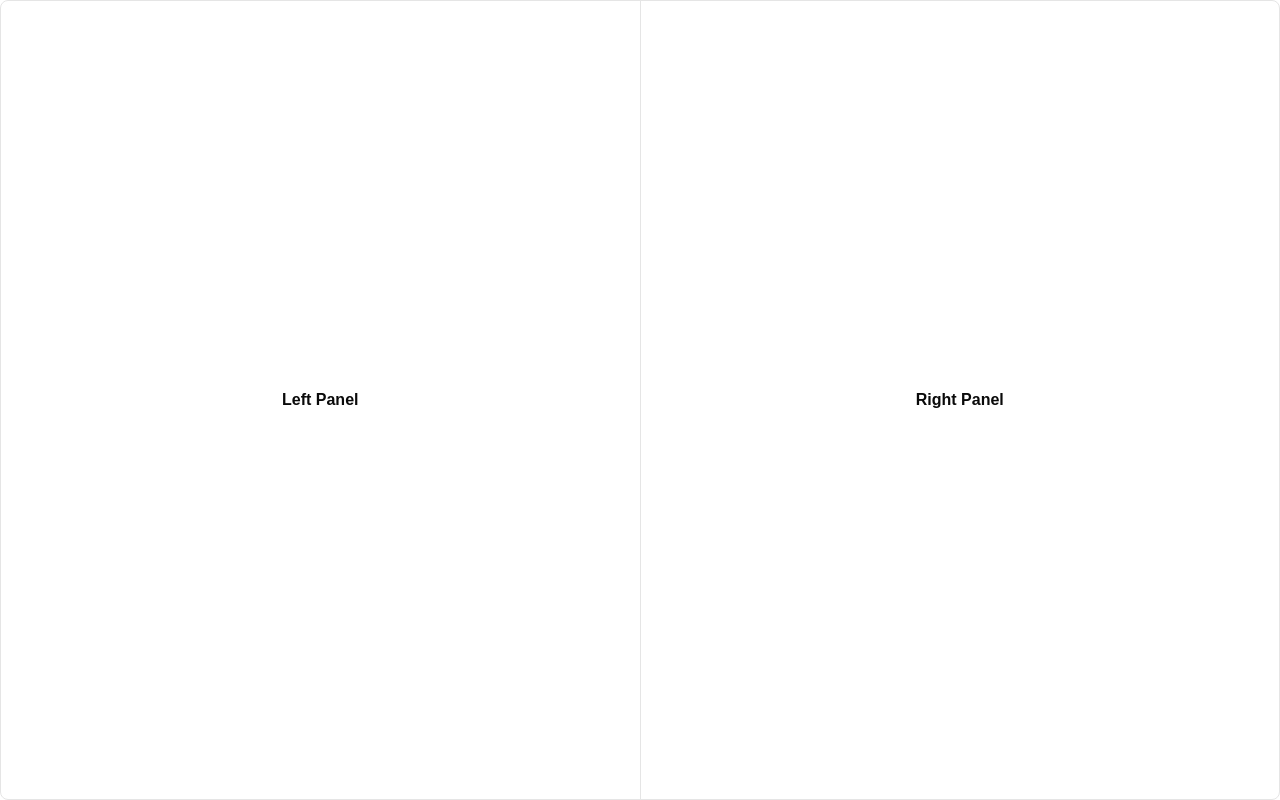
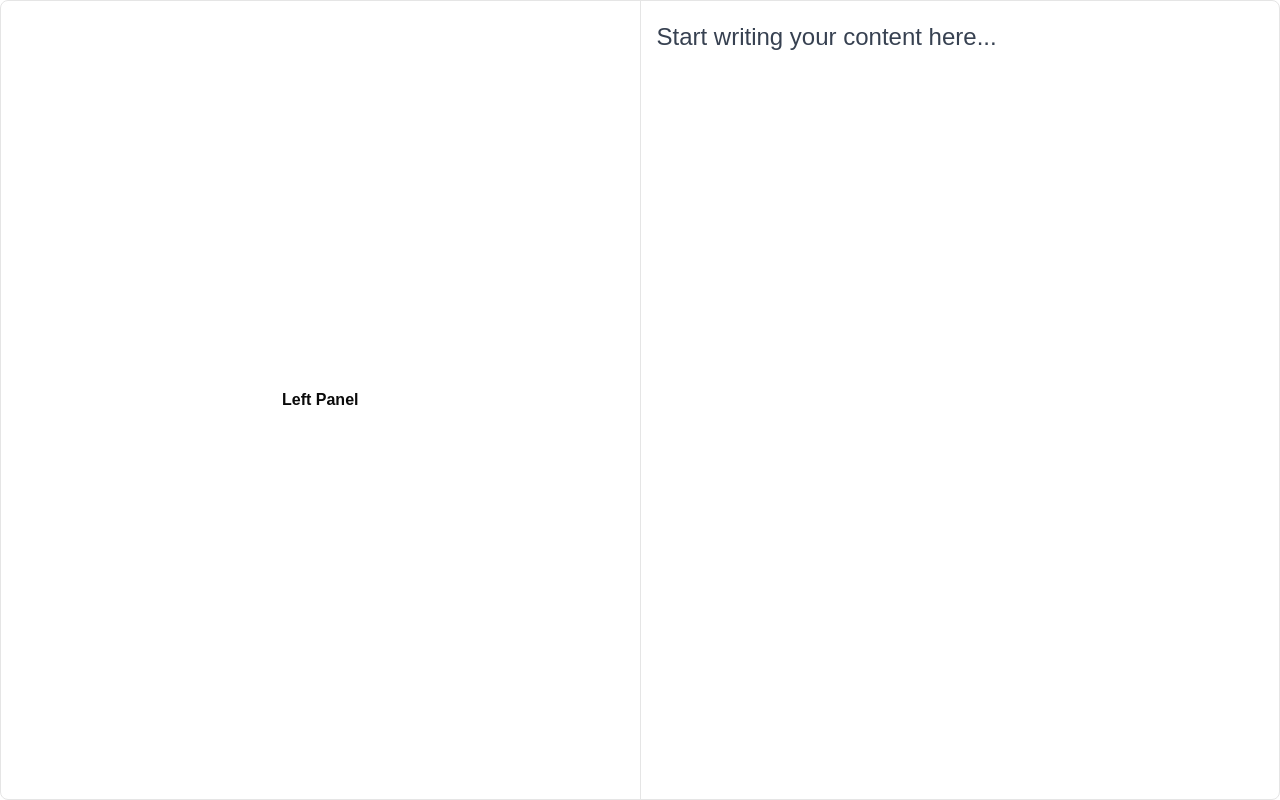
Before and after one commit to maxlibin/workspace, a Next.js app: page / in a window 1280 px wide. Built offline with nearby package versions, Linux system fonts and the light colour scheme.

Commit message:
Initialise the editor

```diff
--- a/package.json
+++ b/package.json
@@ -11,6 +11,10 @@
   "dependencies": {
     "@clerk/nextjs": "^6.5.2",
     "@radix-ui/react-slot": "^1.1.0",
+    "@tiptap/pm": "^2.10.3",
+    "@tiptap/react": "^2.10.3",
+    "@tiptap/starter-kit": "^2.10.3",
+    "@xyflow/react": "^12.3.6",
     "class-variance-authority": "^0.7.1",
     "clsx": "^2.1.1",
     "lucide-react": "^0.468.0",
@@ -22,6 +26,7 @@
     "tailwindcss-animate": "^1.0.7"
   },
   "devDependencies": {
+    "@tailwindcss/typography": "^0.5.15",
     "@types/node": "^20",
     "@types/react": "^18",
     "@types/react-dom": "^18",
--- a/src/app/page.tsx
+++ b/src/app/page.tsx
@@ -3,6 +3,8 @@ import {
   ResizablePanel,
   ResizablePanelGroup,
 } from "@/components/ui/resizable";
+import { LeftPanel } from "@/components/panels/LeftPanel";
+import { RightPanel } from "@/components/panels/RightPanel";
 
 export default function Home() {
   return (
@@ -12,15 +14,11 @@ export default function Home() {
         className="min-h-screen rounded-lg border"
       >
         <ResizablePanel defaultSize={50}>
-          <div className="flex h-full items-center justify-center p-6">
-            <span className="font-semibold">Left Panel</span>
-          </div>
+          <LeftPanel />
         </ResizablePanel>
         <ResizableHandle />
         <ResizablePanel defaultSize={50}>
-          <div className="flex h-full items-center justify-center p-6">
-            <span className="font-semibold">Right Panel</span>
-          </div>
+          <RightPanel />
         </ResizablePanel>
       </ResizablePanelGroup>
     </main>
--- /dev/null
+++ b/src/components/editor/TiptapEditor.tsx
@@ -0,0 +1,23 @@
+"use client";
+
+import { useEditor, EditorContent } from "@tiptap/react";
+import StarterKit from "@tiptap/starter-kit";
+
+export function TiptapEditor() {
+  const editor = useEditor({
+    extensions: [StarterKit],
+    content: "<p>Start writing your content here...</p>",
+    editorProps: {
+      attributes: {
+        class:
+          "prose prose-sm sm:prose lg:prose-lg xl:prose-2xl mx-auto focus:outline-none",
+      },
+    },
+  });
+
+  return (
+    <div className="h-full w-full p-4">
+      <EditorContent editor={editor} className="h-full" />
+    </div>
+  );
+}
--- /dev/null
+++ b/src/components/panels/LeftPanel.tsx
@@ -0,0 +1,7 @@
+export function LeftPanel() {
+  return (
+    <div className="flex h-full items-center justify-center p-6">
+      <span className="font-semibold">Left Panel</span>
+    </div>
+  );
+}
--- /dev/null
+++ b/src/components/panels/RightPanel.tsx
@@ -0,0 +1,9 @@
+import { TiptapEditor } from "../editor/TiptapEditor";
+
+export function RightPanel() {
+  return (
+    <div className="h-full w-full">
+      <TiptapEditor />
+    </div>
+  );
+}
--- a/tailwind.config.ts
+++ b/tailwind.config.ts
@@ -10,53 +10,53 @@ export default {
   theme: {
     extend: {
       colors: {
-  			background: 'hsl(var(--background))',
-  			foreground: 'hsl(var(--foreground))',
+        background: "hsl(var(--background))",
+        foreground: "hsl(var(--foreground))",
         card: {
-  				DEFAULT: 'hsl(var(--card))',
-  				foreground: 'hsl(var(--card-foreground))'
+          DEFAULT: "hsl(var(--card))",
+          foreground: "hsl(var(--card-foreground))",
         },
         popover: {
-  				DEFAULT: 'hsl(var(--popover))',
-  				foreground: 'hsl(var(--popover-foreground))'
+          DEFAULT: "hsl(var(--popover))",
+          foreground: "hsl(var(--popover-foreground))",
         },
         primary: {
-  				DEFAULT: 'hsl(var(--primary))',
-  				foreground: 'hsl(var(--primary-foreground))'
+          DEFAULT: "hsl(var(--primary))",
+          foreground: "hsl(var(--primary-foreground))",
         },
         secondary: {
-  				DEFAULT: 'hsl(var(--secondary))',
-  				foreground: 'hsl(var(--secondary-foreground))'
+          DEFAULT: "hsl(var(--secondary))",
+          foreground: "hsl(var(--secondary-foreground))",
         },
         muted: {
-  				DEFAULT: 'hsl(var(--muted))',
-  				foreground: 'hsl(var(--muted-foreground))'
+          DEFAULT: "hsl(var(--muted))",
+          foreground: "hsl(var(--muted-foreground))",
         },
         accent: {
-  				DEFAULT: 'hsl(var(--accent))',
-  				foreground: 'hsl(var(--accent-foreground))'
+          DEFAULT: "hsl(var(--accent))",
+          foreground: "hsl(var(--accent-foreground))",
         },
         destructive: {
-  				DEFAULT: 'hsl(var(--destructive))',
-  				foreground: 'hsl(var(--destructive-foreground))'
+          DEFAULT: "hsl(var(--destructive))",
+          foreground: "hsl(var(--destructive-foreground))",
         },
-  			border: 'hsl(var(--border))',
-  			input: 'hsl(var(--input))',
-  			ring: 'hsl(var(--ring))',
+        border: "hsl(var(--border))",
+        input: "hsl(var(--input))",
+        ring: "hsl(var(--ring))",
         chart: {
-  				'1': 'hsl(var(--chart-1))',
-  				'2': 'hsl(var(--chart-2))',
-  				'3': 'hsl(var(--chart-3))',
-  				'4': 'hsl(var(--chart-4))',
-  				'5': 'hsl(var(--chart-5))'
-  			}
+          "1": "hsl(var(--chart-1))",
+          "2": "hsl(var(--chart-2))",
+          "3": "hsl(var(--chart-3))",
+          "4": "hsl(var(--chart-4))",
+          "5": "hsl(var(--chart-5))",
+        },
       },
       borderRadius: {
-  			lg: 'var(--radius)',
-  			md: 'calc(var(--radius) - 2px)',
-  			sm: 'calc(var(--radius) - 4px)'
-  		}
-  	}
+        lg: "var(--radius)",
+        md: "calc(var(--radius) - 2px)",
+        sm: "calc(var(--radius) - 4px)",
       },
-  plugins: [require("tailwindcss-animate")],
+    },
+  },
+  plugins: [require("@tailwindcss/typography")],
 } satisfies Config;
```
Also changed, not shown: 1 other file (tests, documents, lock files or other folders). Lines whose indentation alone changed are shown as unchanged.
